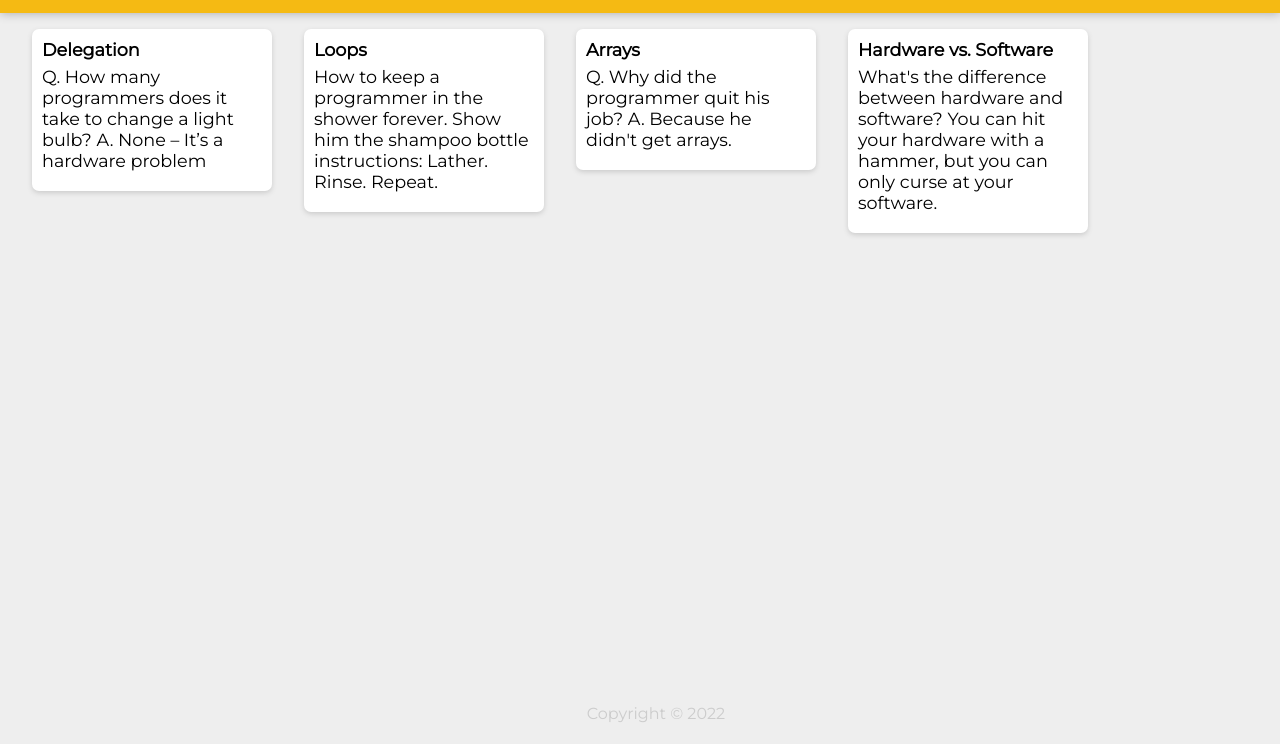
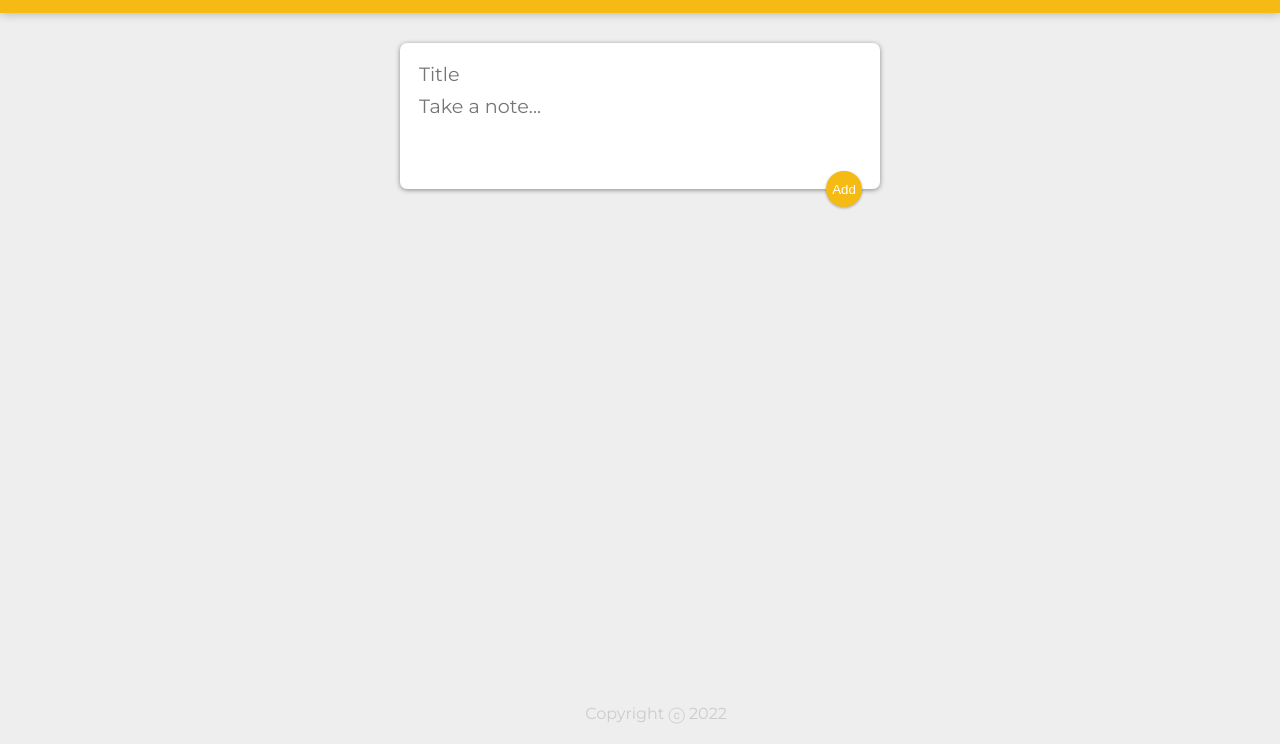
Before and after one commit to ndkim1997/Keeper-App, a React app: page / in a window 1280 px wide. Shown: the part 56-800 px from the top of the page. Built offline with nearby package versions, Linux system fonts and the light colour scheme; a web font is replaced by a local one.

Commit message:
finished keeper app

```diff
--- a/public/index.html
+++ b/public/index.html
@@ -2,10 +2,9 @@
 <html lang="en">
   <head>
     <title>Keeper App</title>
-    <link
-      href="https://fonts.googleapis.com/css?family=McLaren|Montserrat&display=swap"
-      rel="stylesheet"
-    />
+    <link font-family: "Montserrat", sans-serif;
+    href="https://fonts.googleapis.com/css?family=McLaren|Montserrat&display=swap"
+    rel="stylesheet" />
     <link rel="stylesheet" href="styles.css" />
   </head>
 
--- a/public/styles.css
+++ b/public/styles.css
@@ -35,7 +35,6 @@ footer {
 footer p {
   color: #ccc;
 }
-
 .note {
   background: #fff;
   border-radius: 7px;
@@ -45,15 +44,59 @@ footer p {
   margin: 16px;
   float: left;
 }
-
 .note h1 {
   font-size: 1.1em;
   margin-bottom: 6px;
 }
-
 .note p {
   font-size: 1.1em;
   margin-bottom: 10px;
   white-space: pre-wrap;
   word-wrap: break-word;
 }
+
+.note button {
+  position: relative;
+  float: right;
+  margin-right: 10px;
+  color: #f5ba13;
+  border: none;
+  width: 36px;
+  height: 36px;
+  cursor: pointer;
+  outline: none;
+}
+
+form {
+  position: relative;
+  width: 480px;
+  margin: 30px auto 20px auto;
+  background: #fff;
+  padding: 15px;
+  border-radius: 7px;
+  box-shadow: 0 1px 5px rgb(138, 137, 137);
+}
+form input,
+form textarea {
+  width: 100%;
+  border: none;
+  padding: 4px;
+  outline: none;
+  font-size: 1.2em;
+  font-family: inherit;
+  resize: none;
+}
+form button {
+  position: absolute;
+  right: 18px;
+  bottom: -18px;
+  background: #f5ba13;
+  color: #fff;
+  border: none;
+  border-radius: 50%;
+  width: 36px;
+  height: 36px;
+  box-shadow: 0 1px 3px rgba(0, 0, 0, 0.3);
+  cursor: pointer;
+  outline: none;
+}
--- a/src/components/App.js
+++ b/src/components/App.js
@@ -1,20 +1,41 @@
-import React from "react";
+import React, { useState } from "react";
 import Header from "./Header";
 import Footer from "./Footer";
 import Note from "./Note";
-import notes from "../notes";
+import CreateArea from "./CreateArea";
 
 function App() {
+  const [notes, setNotes] = useState([]);
+
+  function addNote(newNote) {
+    setNotes(prevNotes => {
+      return [...prevNotes, newNote];
+    });
+  }
+
+  function deleteNote(id) {
+    setNotes(prevNotes => {
+      return prevNotes.filter((noteItem, index) => {
+        return index !== id;
+      });
+    });
+  }
+
   return (
     <div>
       <Header />
-            {notes.map((noteItem) =>
+      <CreateArea onAdd={addNote} />
+      {notes.map((noteItem, index) => {
+        return (
           <Note
-                    key={noteItem.key}
+            key={index}
+            id={index}
             title={noteItem.title}
             content={noteItem.content}
+            onDelete={deleteNote}
           />
-            )}
+        );
+      })}
       <Footer />
     </div>
   );
--- /dev/null
+++ b/src/components/CreateArea.jsx
@@ -0,0 +1,51 @@
+import React, { useState } from "react";
+
+function CreateArea(props) {
+  const [note, setNote] = useState({
+    title: "",
+    content: ""
+  });
+
+  function handleChange(event) {
+    const { name, value } = event.target;
+
+    setNote(prevNote => {
+      return {
+        ...prevNote,
+        [name]: value
+      };
+    });
+  }
+
+  function submitNote(event) {
+    props.onAdd(note);
+    setNote({
+      title: "",
+      content: ""
+    });
+    event.preventDefault();
+  }
+
+  return (
+    <div>
+      <form>
+        <input
+          name="title"
+          onChange={handleChange}
+          value={note.title}
+          placeholder="Title"
+        />
+        <textarea
+          name="content"
+          onChange={handleChange}
+          value={note.content}
+          placeholder="Take a note..."
+          rows="3"
+        />
+        <button onClick={submitNote}>Add</button>
+      </form>
+    </div>
+  );
+}
+
+export default CreateArea;
--- a/src/components/Footer.js
+++ b/src/components/Footer.js
@@ -1,14 +1,12 @@
 import React from "react";
 
 function Footer() {
-
-    const currentYear = new Date().getFullYear();
-
-    return (
+  const year = new Date().getFullYear();
+  return (
     <footer>
-        <p>Copyright © {currentYear}</p>
+      <p>Copyright ⓒ {year}</p>
     </footer>
-    );
+  );
 }
 
 export default Footer;
--- a/src/components/Header.js
+++ b/src/components/Header.js
@@ -1,11 +1,11 @@
 import React from "react";
 
 function Header() {
-    return (
+  return (
     <header>
-        <h1>Keeper</h1>
+      <h1>Keeper</h1>
     </header>
-    );
+  );
 }
 
 export default Header;
--- a/src/components/Note.js
+++ b/src/components/Note.js
@@ -1,10 +1,15 @@
-import React from "react"
+import React from "react";
 
 function Note(props) {
+  function handleClick() {
+    props.onDelete(props.id);
+  }
+
   return (
     <div className="note">
       <h1>{props.title}</h1>
       <p>{props.content}</p>
+      <button onClick={handleClick}>DELETE</button>
     </div>
   );
 }
--- a/src/index.js
+++ b/src/index.js
@@ -2,11 +2,7 @@ import React from "react";
 import ReactDOM from "react-dom";
 import App from "./components/App";
 
-ReactDOM.render(
-    <App />,
-    document.getElementById("root")
-);
-
+ReactDOM.render(<App />, document.getElementById("root"));
 
 //1. Create a new React app.
 //2. Create a App.jsx component.
--- a/src/notes.js
+++ /dev/null
@@ -1,28 +0,0 @@
-const notes = [
-    {
-      key: 1,
-      title: "Delegation",
-      content:
-        "Q. How many programmers does it take to change a light bulb? A. None – It’s a hardware problem"
-    },
-    {
-      key: 2,
-      title: "Loops",
-      content:
-        "How to keep a programmer in the shower forever. Show him the shampoo bottle instructions: Lather. Rinse. Repeat."
-    },
-    {
-      key: 3,
-      title: "Arrays",
-      content:
-        "Q. Why did the programmer quit his job? A. Because he didn't get arrays."
-    },
-    {
-      key: 4,
-      title: "Hardware vs. Software",
-      content:
-        "What's the difference between hardware and software? You can hit your hardware with a hammer, but you can only curse at your software."
-    }
-  ];
-
-export default notes;
```
Lines whose indentation alone changed are shown as unchanged.
